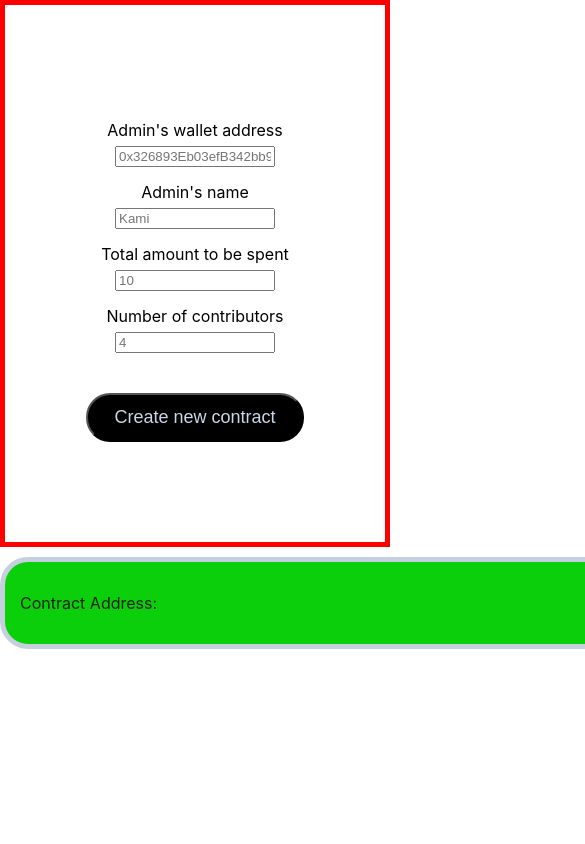
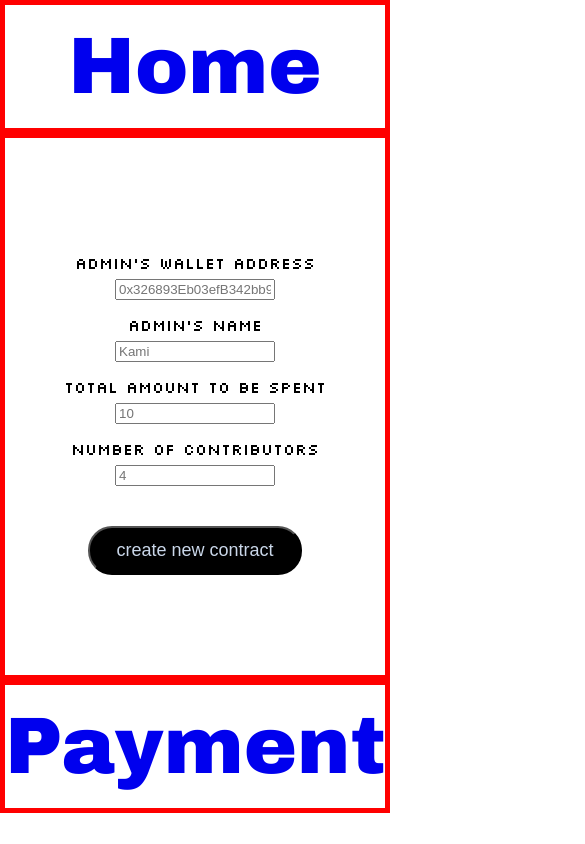
Before and after one commit to Banksy-said-hi/Dong-React, a React (Create React App) app: page /creation in a window 390 px wide. Shown: the top 844 px of the page, 585 px wide, since content can reach past the window. Built offline with nearby package versions, Linux system fonts and the light colour scheme.

Commit message:
Last commit before sleep! Nice UI for the phone experience is achieved

```diff
--- a/src/App.css
+++ b/src/App.css
@@ -14,17 +14,6 @@
   .App-logo {
     animation: App-logo-spin infinite 20s linear;
   }
-}
-
-.App-home {
-  background-color: hsl(220, 91%, 56%);
-  min-height: 100vh;
-  display: flex;
-  flex-direction: column;
-  align-items: center;
-  justify-content: center;
-  font-size: calc(24px + 2vmin);
-  color: rgb(5, 10, 0);
 }
 
 .App-link {
@@ -146,6 +135,7 @@
   display: block;
   padding-top: 15px;
   padding-bottom: 5px;
+  font-family: "Silkscreen";
 }
 
 .form input[type="text"] {
@@ -201,3 +191,14 @@
 .hr {
   width: 100%;
 }
+
+.navigator-card {
+  border: 5px red solid;
+  text-align: center;
+  margin: 0;
+  padding-top: 18px;
+  padding-bottom: 18px;
+  font-size: 80px;
+  font-family: Arial Black;
+  font-weight: lighter;
+}
--- a/src/components/Creation.js
+++ b/src/components/Creation.js
@@ -3,8 +3,8 @@ import { ethers } from "ethers";
 import DongAbi from "../DongAbi.json";
 import DongbyteCode from "../DongByteCode.json";
 import QRCode from "react-qr-code";
-import WalletInfo from "./WalletInfo";
-import Header from "./Header";
+import { Link } from "react-router-dom";
+
 
 
 
@@ -51,6 +51,7 @@ function Creation() {
     return (
         <div>
             <div>
+                <Link className="link" to="/"><div className="navigator-card">Home</div></Link>
                 <form className="form" onSubmit={handleContractCreation}>
                     <div>
                         <label>Admin's wallet address</label>
@@ -72,13 +73,15 @@ function Creation() {
                         <input type="text" placeholder="4" onChange={(x) => setContributors(x.target.value)}></input>
                     </div>
 
-                    <input className="button" type="submit" value="Create new contract" ></input>
+                    <input className="button" type="submit" value="create new contract" ></input>
                 </form>
+                <Link className="link" to="/payment"><div className="navigator-card">Payment</div></Link>
 
+{/*
                 <div className="div1">
                     <p>Contract Address:  <b>{newContract}</b></p>
                     <div>{image}</div>
-                </div>
+                </div> */}
             </div>
         </div>
     );
--- a/src/components/Payment.js
+++ b/src/components/Payment.js
@@ -1,6 +1,7 @@
 import React,{useState, useEffect, lengthOf} from "react";
 import {ethers, utils} from "ethers";
 import DongAbi from "../DongAbi.json";
+import { Link } from "react-router-dom";
 import Header from "./Header";
 import WalletInfo from "./WalletInfo";
 
@@ -124,17 +125,8 @@ function Payment() {
 
     return (
         <div>
-            <Header></Header>
-            <br></br>
-            <br></br>
-            <WalletInfo></WalletInfo>
-            <br></br>
-            <br></br>
-
-            <hr/>
-
-            <br></br>
-            <br></br>
+            <Link className="link" to="/"><div className="navigator-card">Home</div></Link>
+            <Link className="link" to="/creation"><div className="navigator-card">Creation</div></Link>
             <form>
                 <p>First, put your contract address in the below box and click the load contarct button</p>
                 <input className="input" placeholder="Paste the contract address here!" onChange={handleLoadAddressChange}></input><br></br>
```
